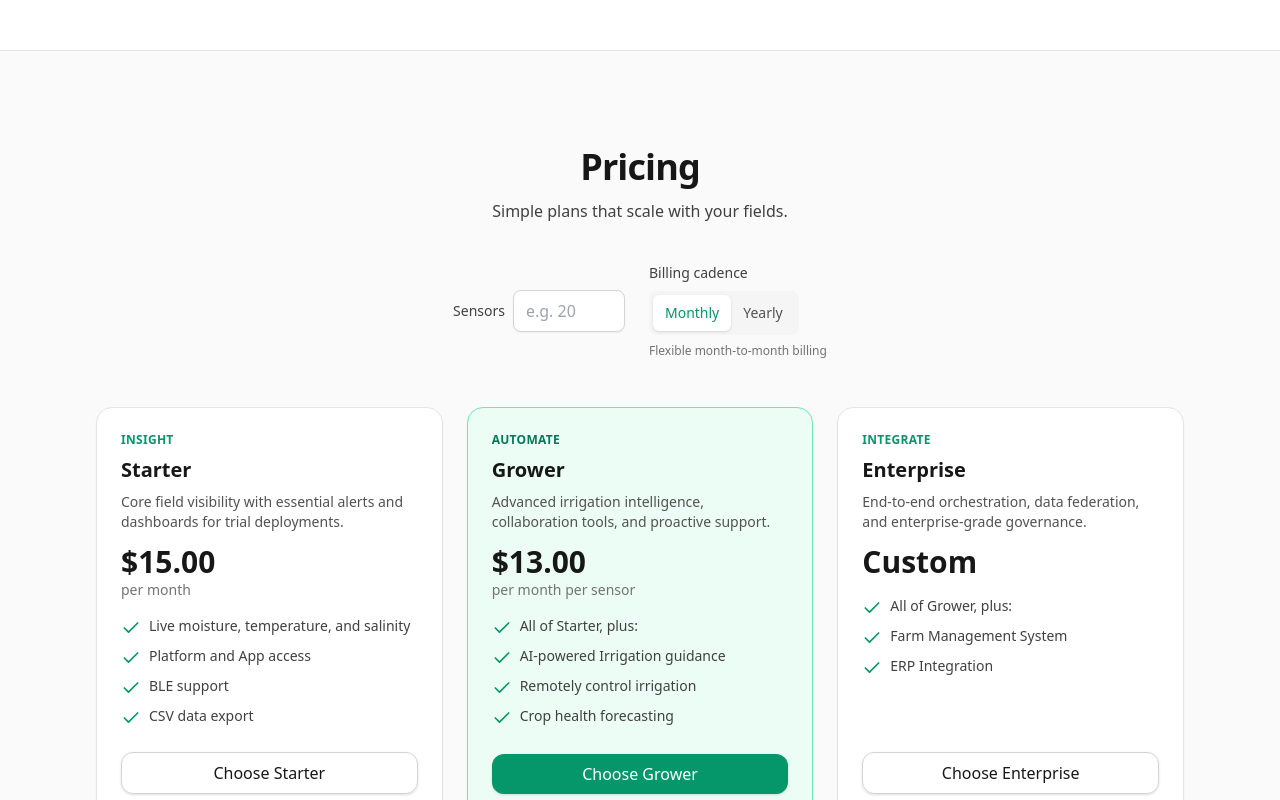
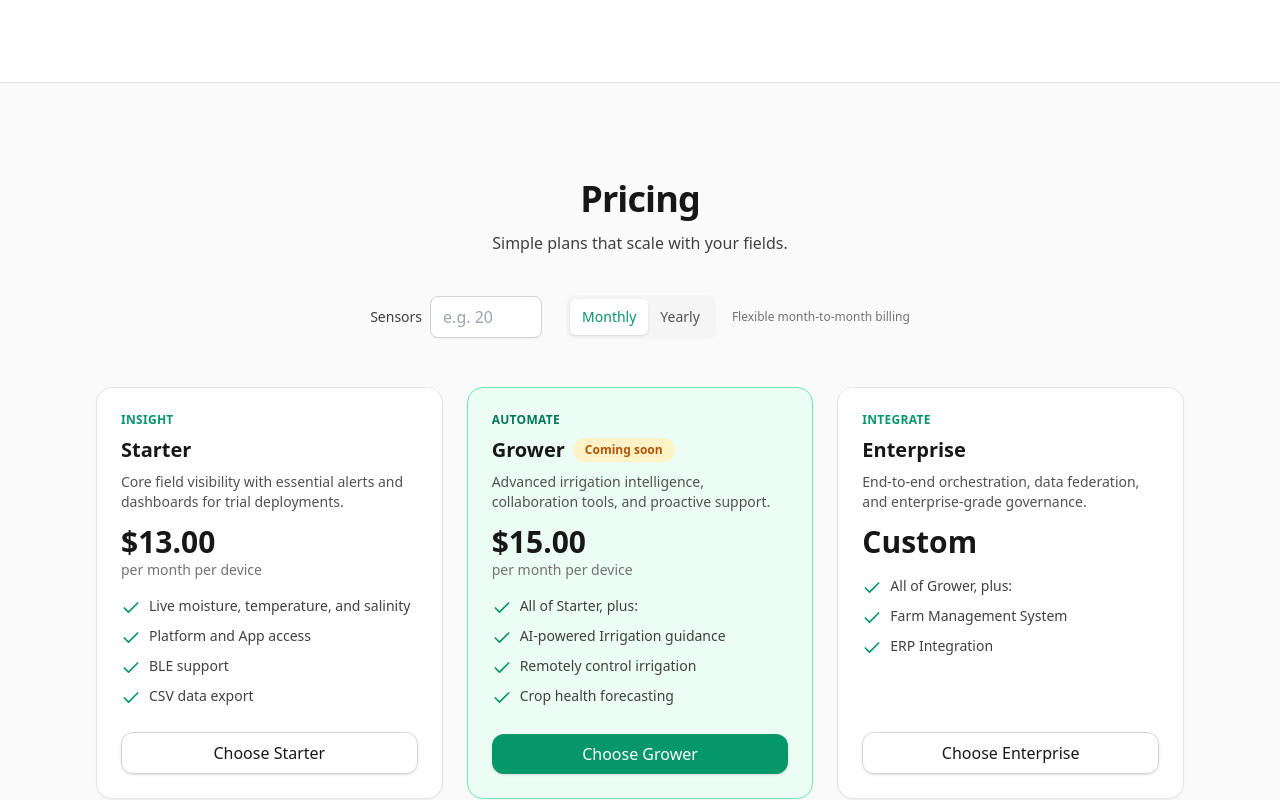
Before and after one commit to Aradina-eg/aradina-website, a React (Vite) app: page / in a window 1280 px wide. Shown: the part 1165-1965 px from the top of the page. Built offline with nearby package versions, Linux system fonts and the light colour scheme.

Commit message:
pricing-discount

```diff
--- a/src/components/FeatureCard.jsx
+++ b/src/components/FeatureCard.jsx
@@ -19,6 +19,11 @@ const FeatureCard = ({ feature }) => (
         return <Icon className="h-6 w-6" />;
       })()}
     </div>
+    {feature.comingSoon ? (
+      <span className="mb-2 rounded-full bg-amber-100 px-3 py-1 text-xs font-semibold text-amber-700">
+        Coming soon
+      </span>
+    ) : null}
     <h3 className="text-lg font-semibold text-neutral-900">{feature.title}</h3>
     <p className="mt-2 text-sm leading-relaxed text-neutral-700">{feature.body}</p>
   </div>
--- a/src/components/FieldPlannerModal.jsx
+++ b/src/components/FieldPlannerModal.jsx
@@ -457,8 +457,8 @@ const FieldPlannerModal = ({ onClose }) => {
   }, [fields.length, payload]);
 
   return (
-    <div className="fixed inset-0 z-50 overflow-y-auto bg-black/60">
-      <div className="flex min-h-full items-start justify-center px-4 pt-24 pb-12 md:pt-32 md:pb-14">
+    <div className="fixed inset-0 z-50 overflow-hidden bg-black/60">
+      <div className="flex min-h-full items-center justify-center px-4 py-12 md:py-16">
         <div
           className="flex w-full max-w-3xl flex-col overflow-hidden rounded-2xl bg-white shadow-xl"
           style={{ maxHeight: "calc(100vh - 6rem)" }}
--- a/src/components/PricingCard.jsx
+++ b/src/components/PricingCard.jsx
@@ -17,7 +17,14 @@ const PricingCard = ({ plan }) => (
         {plan.capability}
       </span>
     ) : null}
-    <h3 className="mt-2 text-xl font-semibold text-neutral-900">{plan.name}</h3>
+    <div className="mt-2 flex flex-wrap items-center gap-2">
+      <h3 className="text-xl font-semibold text-neutral-900">{plan.name}</h3>
+      {plan.comingSoon ? (
+        <span className="rounded-full bg-amber-100 px-3 py-1 text-xs font-semibold text-amber-700">
+          Coming soon
+        </span>
+      ) : null}
+    </div>
     {plan.description ? (
       <p className="mt-2 text-sm text-neutral-600">{plan.description}</p>
     ) : null}
--- a/src/data/site.js
+++ b/src/data/site.js
@@ -19,12 +19,13 @@ export const FEATURES = [
       "See live field conditions, set alerts, and track trends over time on web & mobile.",
     icon: "insights",
   },
-  // {
-  //   title: "Fleet Automation",
-  //   body:
-  //     "Remotely schedule pumps, valves, and field hardware from one dashboard.",
-  //   icon: "automation",
-  // },
+  {
+    title: "Fleet Automation",
+    body:
+      "Remotely schedule pumps, valves, and field hardware from one dashboard.",
+    icon: "automation",
+    comingSoon: true,
+  },
   {
     title: "Easy deployment",
     body:
@@ -39,9 +40,9 @@ export const PRICING = [
     capability: "Insight",
     description:
       "Core field visibility with essential alerts and dashboards for trial deployments.",
-    monthlyRate: 15,
-    unitMonthly: "per month",
-    unitYearly: "per year",
+    monthlyRate: 13,
+    unitMonthly: "per month per device",
+    unitYearly: "per year per device",
     highlight: false,
     features: [
       "Live moisture, temperature, and salinity",
@@ -55,10 +56,11 @@ export const PRICING = [
     capability: "Automate",
     description:
       "Advanced irrigation intelligence, collaboration tools, and proactive support.",
-    monthlyRate: 13,
-    unitMonthly: "per month per sensor",
-    unitYearly: "per year per sensor",
+    monthlyRate: 15,
+    unitMonthly: "per month per device",
+    unitYearly: "per year per device",
     highlight: true,
+    comingSoon: true,
     features: [
       "All of Starter, plus:",
       "AI-powered Irrigation guidance",
@@ -86,9 +88,9 @@ export const PRICING = [
 
 export const SENSOR_PRICING = {
   tiers: [
-    { min: 1, max: 10, monthly: 15 },
-    { min: 11, max: 25, monthly: 13 },
-    { min: 26, max: null, monthly: 11 },
+    { min: 1, max: 10, discount: 0 },
+    { min: 11, max: 25, discount: 0.1333 },
+    { min: 26, max: null, discount: 0.2667 },
   ],
   yearlyDiscount: 0.1,
 };
--- a/src/sections/Pricing.jsx
+++ b/src/sections/Pricing.jsx
@@ -33,24 +33,23 @@ const Pricing = () => {
     setSensorCountInput(String(Math.round(parsed)));
   };
 
-  const getMonthlyRate = (count) => {
+  const getTierDiscount = (count) => {
     const tier = SENSOR_PRICING.tiers.find(
       ({ min, max }) => count >= min && (max === null || count <= max),
     );
     if (tier) {
-      return tier.monthly;
+      return tier.discount ?? 0;
     }
     const fallback = SENSOR_PRICING.tiers[SENSOR_PRICING.tiers.length - 1];
-    return fallback.monthly;
+    return fallback?.discount ?? 0;
   };
 
   const sensorCount = Number(sensorCountInput);
   const hasValidSensorCount = Number.isFinite(sensorCount) && sensorCount > 0;
-  const volumeRate = hasValidSensorCount ? getMonthlyRate(sensorCount) : null;
+  const tierDiscount = hasValidSensorCount ? getTierDiscount(sensorCount) : 0;
   const isYearly = billingCycle === "yearly";
   const yearlyDiscountPercent = Math.round(SENSOR_PRICING.yearlyDiscount * 100);
   const yearlyMultiplier = 1 - SENSOR_PRICING.yearlyDiscount;
-  const baseTierRate = SENSOR_PRICING.tiers[0]?.monthly ?? null;
 
   const displayedPlans = PRICING.map((plan) => {
     if (plan.monthlyRate === null) {
@@ -64,20 +63,20 @@ const Pricing = () => {
       };
     }
 
-    let baseMonthlyRate = plan.monthlyRate;
-    if (volumeRate !== null && baseTierRate !== null) {
-      const delta = volumeRate - baseTierRate;
-      baseMonthlyRate = Math.max(plan.monthlyRate + delta, 0);
-    }
+    const appliedVolumeDiscount = tierDiscount;
+    const discountMultiplier = Math.max(1 - appliedVolumeDiscount, 0);
+    const effectiveMonthlyRate = hasValidSensorCount
+      ? Math.max(plan.monthlyRate * discountMultiplier, 0)
+      : plan.monthlyRate;
 
     const billedMonthly = hasValidSensorCount
-      ? baseMonthlyRate * sensorCount
-      : baseMonthlyRate;
+      ? effectiveMonthlyRate * sensorCount
+      : plan.monthlyRate;
     const priceValue = isYearly
       ? billedMonthly * 12 * yearlyMultiplier
       : billedMonthly;
 
-    const sensorLabel = sensorCount === 1 ? "sensor" : "sensors";
+    const sensorLabel = sensorCount === 1 ? "device" : "devices";
 
     const displayUnit = hasValidSensorCount
       ? isYearly
@@ -88,13 +87,20 @@ const Pricing = () => {
         : plan.unitMonthly;
 
     let savingsNote = null;
-    if (hasValidSensorCount) {
-      const perSensorText = `${formatCurrency(baseMonthlyRate)} per sensor per month`;
-      savingsNote = isYearly
-        ? `${perSensorText} - Includes ${yearlyDiscountPercent}% annual discount`
-        : perSensorText;
-    } else if (isYearly) {
-      savingsNote = `${yearlyDiscountPercent}% off with annual billing`;
+    if (hasValidSensorCount && (appliedVolumeDiscount > 0 || isYearly)) {
+      const discountParts = [];
+      if (appliedVolumeDiscount > 0) {
+        discountParts.push(
+          `${Math.round(appliedVolumeDiscount * 100)}% volume discount`,
+        );
+      }
+      if (isYearly) {
+        discountParts.push(`${yearlyDiscountPercent}% annual discount`);
+      }
+      savingsNote =
+        discountParts.length > 0
+          ? `Includes ${discountParts.join(" and ")}`
+          : null;
     }
 
     return {
@@ -132,10 +138,7 @@ const Pricing = () => {
                 className="w-28 rounded-lg border border-neutral-300 px-3 py-2 text-base text-neutral-900 shadow-sm focus:border-emerald-500 focus:outline-none focus:ring-2 focus:ring-emerald-200"
               />
             </label>
-            <div className="flex flex-col items-center gap-2 sm:items-start">
-              <span className="text-sm font-medium text-neutral-700">
-                Billing cadence
-              </span>
+            <div className="flex flex-col items-center gap-2 sm:flex-row sm:items-center">
               <div className="inline-flex rounded-lg bg-neutral-100 p-1">
                 {["monthly", "yearly"].map((cycle) => (
                   <button
@@ -152,7 +155,7 @@ const Pricing = () => {
                   </button>
                 ))}
               </div>
-              <span className="text-xs text-neutral-500">
+              <span className="text-xs text-neutral-500 sm:ml-2">
                 {isYearly
                   ? `${yearlyDiscountPercent}% discount when billed annually`
                   : "Flexible month-to-month billing"}
```
